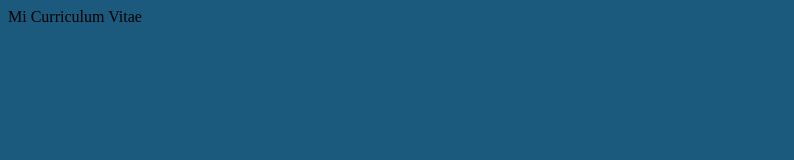
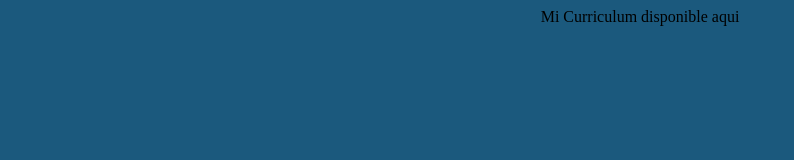
Before and after one commit to Ericksin800s/practica4, a plain HTML site: page cv.html in a window 1280 px wide. Shown: the whole page, without its empty margins (0-794 px from the left). Drawn offline with Linux system fonts and the light colour scheme.

Commit message:
Update cv.html

```diff
--- a/cv.html
+++ b/cv.html
@@ -6,6 +6,6 @@
     <title>Mi CV</title>
 </head>
 <body bgcolor="#1b597d">
-    Mi Curriculum Vitae
+    <center>Mi Curriculum disponible aqui</center>
 </body>
 </html>
```
